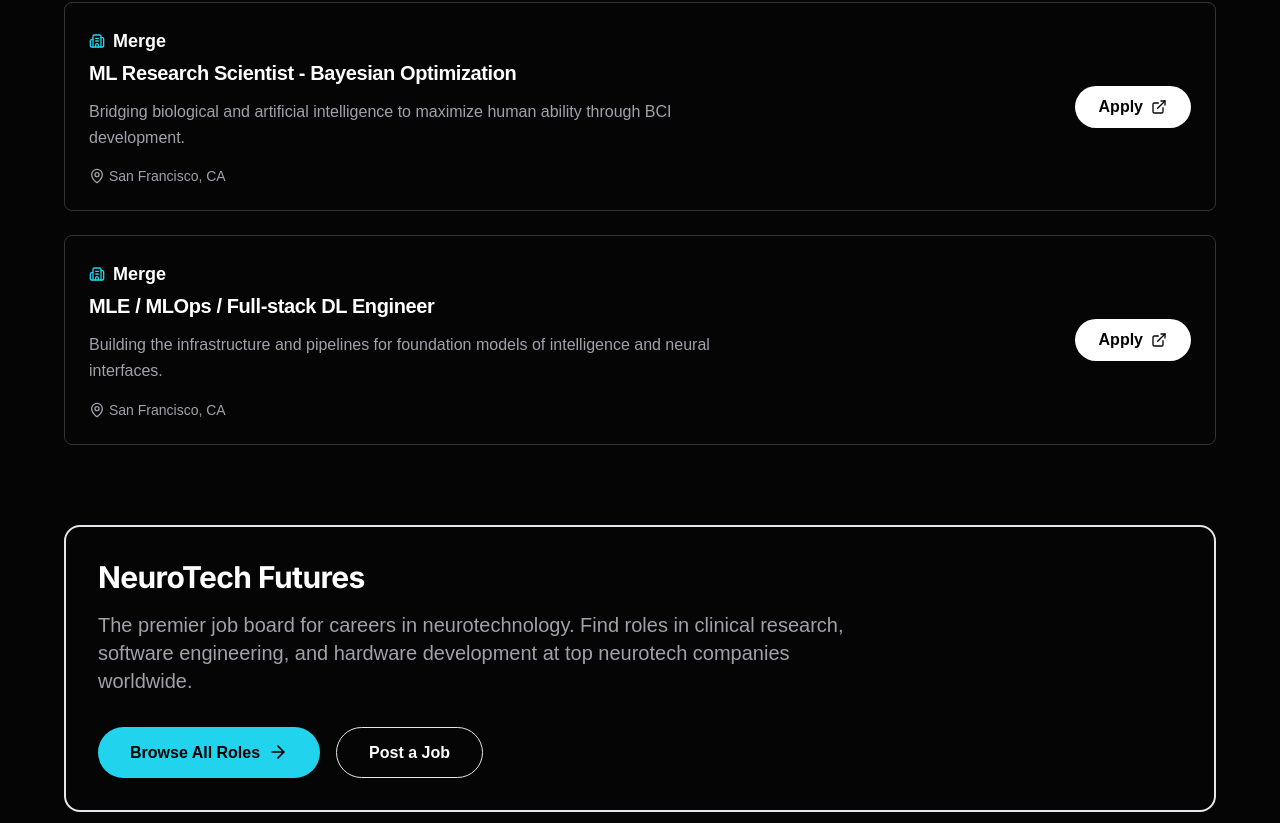
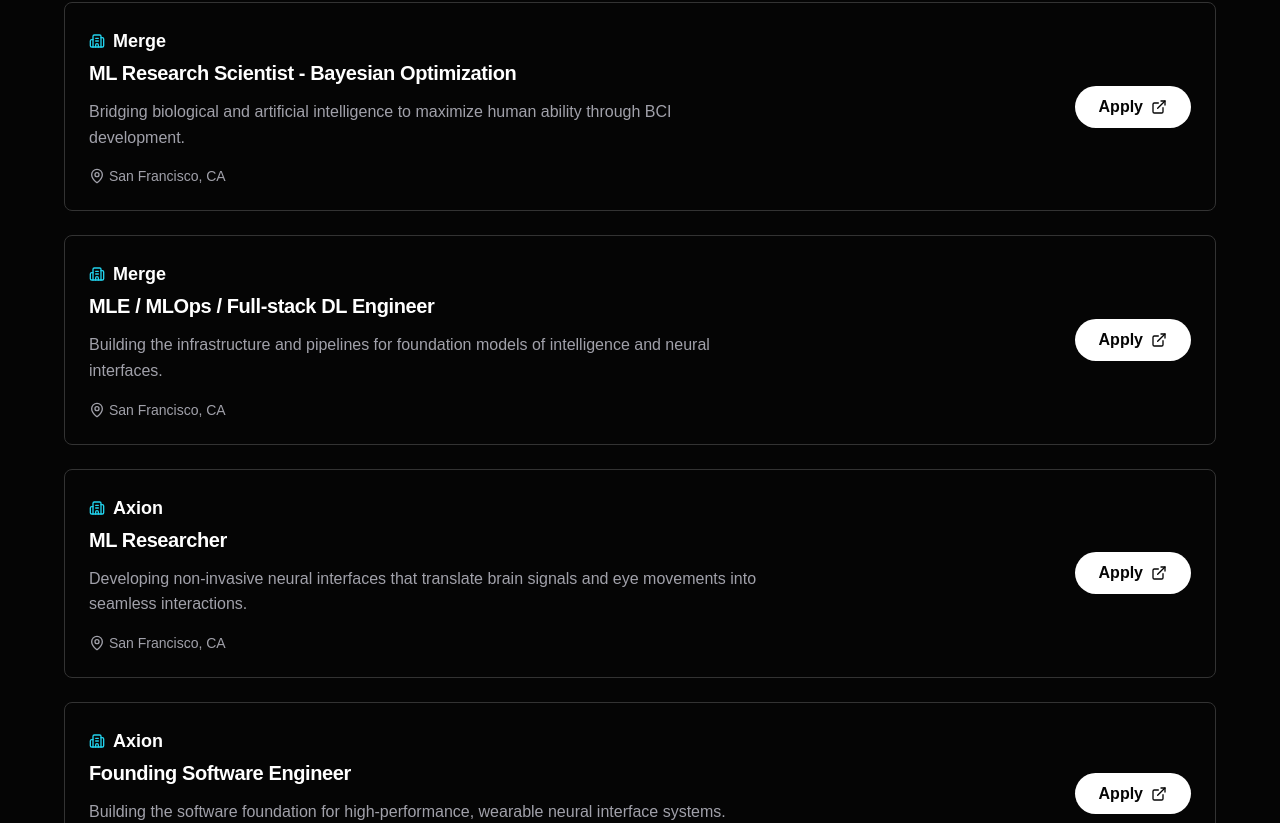
Before and after one commit to webntx/neurotechx-website, a Next.js app: page /jobs in a window 1280 px wide. Shown: the part 1977-2800 px from the top of the page. Built offline with nearby package versions, Linux system fonts and the light colour scheme; a web font is replaced by a local one.

Commit message:
feat: add Axion neurotech roles to Jobs page

```diff
--- a/src/app/jobs/page.tsx
+++ b/src/app/jobs/page.tsx
@@ -65,6 +65,20 @@
         location: 'San Francisco, CA',
         description: 'Building the infrastructure and pipelines for foundation models of intelligence and neural interfaces.',
         link: 'https://www.merge.io/careers'
+    },
+    {
+        company: 'Axion',
+        role: 'ML Researcher',
+        location: 'San Francisco, CA',
+        description: 'Developing non-invasive neural interfaces that translate brain signals and eye movements into seamless interactions.',
+        link: 'https://www.axionclick.com/careers'
+    },
+    {
+        company: 'Axion',
+        role: 'Founding Software Engineer',
+        location: 'San Francisco, CA',
+        description: 'Building the software foundation for high-performance, wearable neural interface systems.',
+        link: 'https://www.axionclick.com/careers'
     }
 ];
 
```
